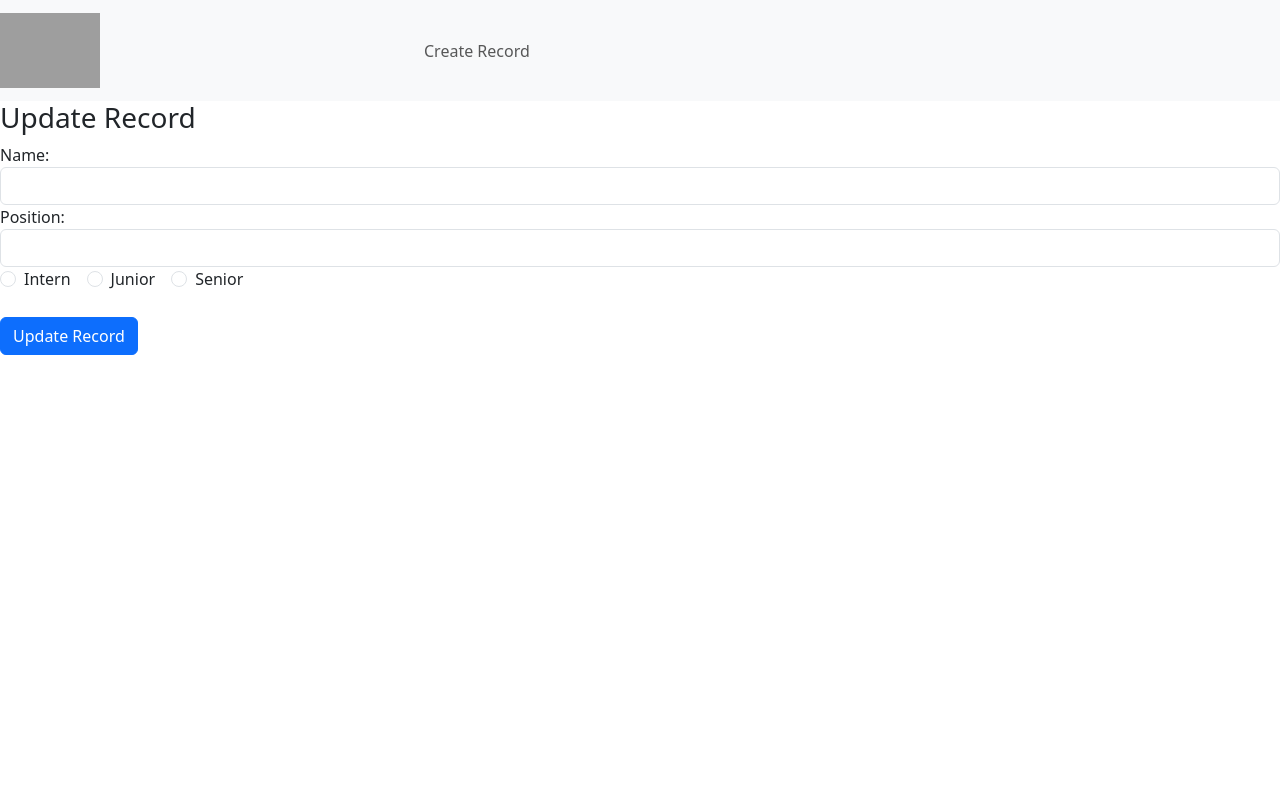
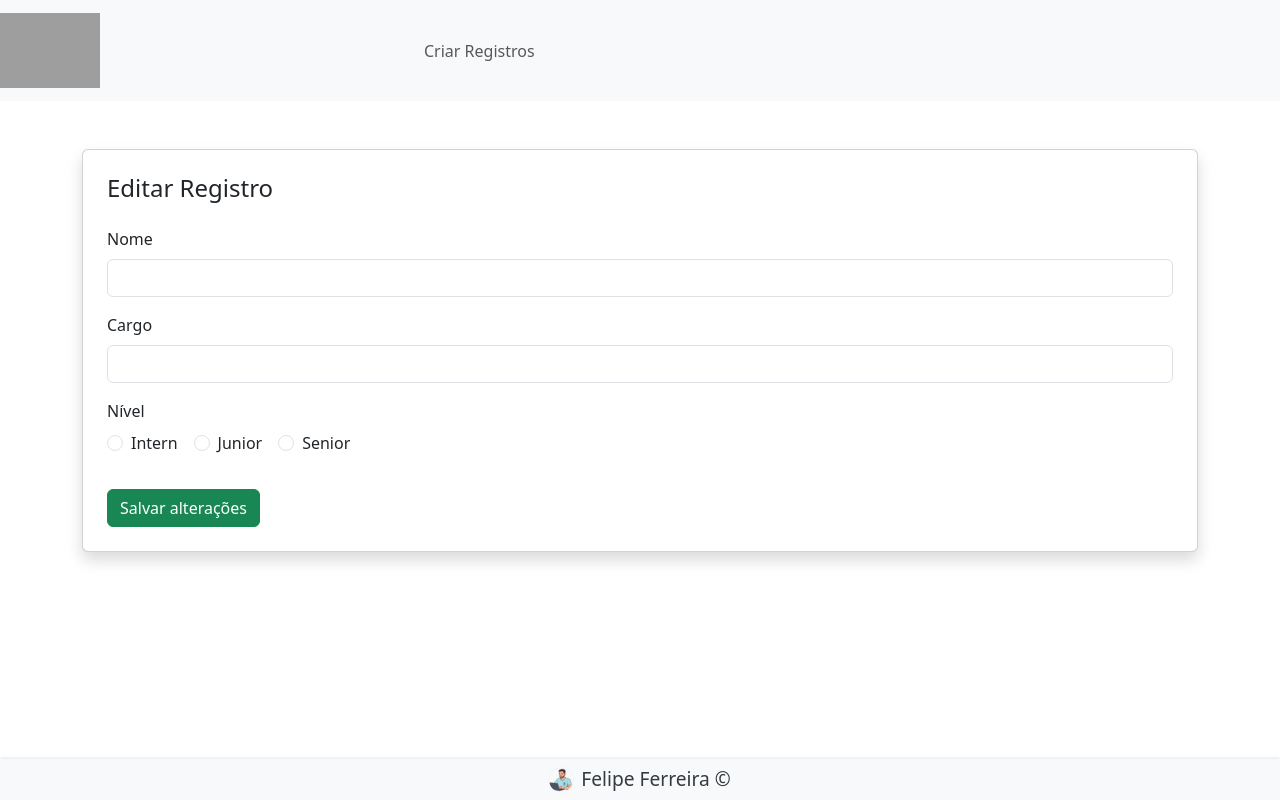
Before and after one commit to FelipeGalway/Full-Stack-MERN, a React (Create React App) app in the folder frontend/: page /edit/1 in a window 1280 px wide. Built offline with nearby package versions, Linux system fonts and the light colour scheme; no server answers; grey boxes are pictures that could not be loaded.

Commit message:
Alterações no front-end

```diff
--- a/frontend/public/index.html
+++ b/frontend/public/index.html
@@ -1,14 +1,15 @@
 <!DOCTYPE html>
 <html lang="en">
+
 <head>
   <meta charset="utf-8" />
   <link rel="icon" href="%PUBLIC_URL%/favicon.ico" />
   <meta name="viewport" content="width=device-width, initial-scale=1" />
   <meta name="theme-color" content="#000000" />
-    <meta
-      name="description"
-      content="Web site created using create-react-app"
-    />
+  <meta name="description" content="Web site created using create-react-app" />
+
+  <link href="https://cdn.jsdelivr.net/npm/bootstrap@5.3.2/dist/css/bootstrap.min.css" rel="stylesheet">
+
   <link rel="apple-touch-icon" href="%PUBLIC_URL%/logo192.png" />
   <!--
       manifest.json provides metadata used when your web app is installed on a
@@ -26,6 +27,7 @@
     -->
   <title>React App</title>
 </head>
+
 <body>
   <noscript>You need to enable JavaScript to run this app.</noscript>
   <div id="root"></div>
@@ -40,4 +42,5 @@
       To create a production bundle, use `npm run build` or `yarn build`.
     -->
 </body>
+
 </html>
--- a/frontend/src/App.js
+++ b/frontend/src/App.js
@@ -4,16 +4,18 @@ import Navbar from "./components/navbar";
 import RecordList from "./components/recordList";
 import Edit from "./components/edit";
 import Create from "./components/create";
+import Footer from "./components/footer";
 
 const App = () => {
   return (
-        <div>
+    <div style={{ paddingBottom: "60px" }}>
       <Navbar />
       <Routes>
         <Route exact path="/" element={<RecordList />} />
         <Route path="/edit/:id" element={<Edit />} />
         <Route path="/create" element={<Create />} />
       </Routes>
+      <Footer />
     </div>
   );
 };
--- a/frontend/src/components/create.js
+++ b/frontend/src/components/create.js
@@ -8,107 +8,90 @@ export default function Create() {
     level: "",
   });
   const navigate = useNavigate();
+
   function updateForm(value) {
-        return setForm((prev) => {
-            return { ...prev, ...value };
-        });
+    return setForm((prev) => ({ ...prev, ...value }));
   }
+
   async function onSubmit(e) {
     e.preventDefault();
 
     if (!form.name || !form.position || !form.level) {
-            window.alert("Por favor, preencha todos os campos antes de enviar.");
+      alert("Todos os campos são obrigatórios.");
       return;
     }
 
     const newPerson = { ...form };
+
     await fetch("http://localhost:5050/record", {
       method: "POST",
-            headers: {
-                "Content-Type": "application/json",
-            },
+      headers: { "Content-Type": "application/json" },
       body: JSON.stringify(newPerson),
-        })
-            .catch(error => {
+    }).catch((error) => {
       window.alert(error);
       return;
     });
+
     setForm({ name: "", position: "", level: "" });
     navigate("/");
   }
+
   return (
-        <div>
-            <h3>Create New Record</h3>
+    <div className="container mt-5">
+      <div className="card shadow p-4">
+        <h4 className="mb-4">Criar novo registro</h4>
         <form onSubmit={onSubmit}>
-                <div className="form-group">
-                    <label htmlFor="name">Name</label>
+          <div className="mb-3">
+            <label htmlFor="name" className="form-label">Nome</label>
             <input
               type="text"
               className="form-control"
               id="name"
               value={form.name}
               onChange={(e) => updateForm({ name: e.target.value })}
+              placeholder="Ex: João da Silva"
+              required
             />
           </div>
-                <div className="form-group">
-                    <label htmlFor="position">Position</label>
+
+          <div className="mb-3">
+            <label htmlFor="position" className="form-label">Cargo</label>
             <input
               type="text"
               className="form-control"
               id="position"
               value={form.position}
               onChange={(e) => updateForm({ position: e.target.value })}
+              placeholder="Ex: Desenvolvedor"
+              required
             />
           </div>
-                <div className="form-group">
-                    <div className="form-check form-check-inline">
+
+          <div className="mb-3">
+            <label className="form-label">Nível</label>
+            <div className="d-flex gap-3">
+              {["Intern", "Junior", "Senior"].map((lvl) => (
+                <div className="form-check" key={lvl}>
                   <input
                     className="form-check-input"
                     type="radio"
-                            name="positionOptions"
-                            id="positionIntern"
-                            value="Intern"
-                            checked={form.level === "Intern"}
+                    name="level"
+                    id={`level-${lvl}`}
+                    value={lvl}
+                    checked={form.level === lvl}
                     onChange={(e) => updateForm({ level: e.target.value })}
                   />
-                        <label htmlFor="positionIntern"
-                            className="form-check-label">Intern</label>
+                  <label className="form-check-label" htmlFor={`level-${lvl}`}>
+                    {lvl}
+                  </label>
                 </div>
-                    <div className="form-check form-check-inline">
-                        <input
-                            className="form-check-input"
-                            type="radio"
-                            name="positionOptions"
-                            id="positionJunior"
-                            value="Junior"
-                            checked={form.level === "Junior"}
-                            onChange={(e) => updateForm({ level: e.target.value })}
-                        />
-                        <label htmlFor="positionJunior"
-                            className="form-check-label">Junior</label>
-                    </div>
-                    <div className="form-check form-check-inline">
-                        <input
-                            className="form-check-input"
-                            type="radio"
-                            name="positionOptions"
-                            id="positionSenior"
-                            value="Senior"
-                            checked={form.level === "Senior"}
-                            onChange={(e) => updateForm({ level: e.target.value })}
-                        />
-                        <label htmlFor="positionSenior"
-                            className="form-check-label">Senior</label>
+              ))}
             </div>
           </div>
-                <div className="form-group">
-                    <input
-                        type="submit"
-                        value="Create person"
-                        className="btn btn-primary"
-                    />
+
+          <button type="submit" className="btn btn-primary mt-3">Salvar</button>
+        </form>
       </div>
-            </form>
     </div>
   );
 }
--- a/frontend/src/components/edit.js
+++ b/frontend/src/components/edit.js
@@ -6,40 +6,48 @@ export default function Edit() {
         name: "",
         position: "",
         level: "",
-        records: [],
     });
+
     const params = useParams();
     const navigate = useNavigate();
+
     useEffect(() => {
         async function fetchData() {
             const id = params.id.toString();
-            const response = await fetch(`http://localhost:5050/record/$
-{params.id.toString()}`);
+            const response = await fetch(`http://localhost:5050/record/${id}`);
+
             if (!response.ok) {
-                const message = `An error has occurred: ${response.statusText}`;
-                window.alert(message);
-                return;
-            }
-            const record = await response.json();
-            if (!record) {
-                window.alert(`Record with id ${id} not found`);
+                alert(`Erro ao buscar o registro: ${response.statusText}`);
                 navigate("/");
                 return;
             }
+
+            const record = await response.json();
+            if (!record) {
+                alert(`Registro com ID ${id} não encontrado.`);
+                navigate("/");
+                return;
+            }
+
             setForm(record);
         }
+
         fetchData();
-        return;
     }, [params.id, navigate]);
 
     function updateForm(value) {
-        return setForm((prev) => {
-            return { ...prev, ...value };
-        });
+        return setForm((prev) => ({ ...prev, ...value }));
     }
+
     async function onSubmit(e) {
         e.preventDefault();
-        const editedPerson = {
+
+        if (!form.name || !form.position || !form.level) {
+            alert("Todos os campos são obrigatórios.");
+            return;
+        }
+
+        const editedRecord = {
             name: form.name,
             position: form.position,
             level: form.level,
@@ -47,87 +55,67 @@ export default function Edit() {
 
         await fetch(`http://localhost:5050/record/${params.id}`, {
             method: "PATCH",
-            body: JSON.stringify(editedPerson),
-            headers: {
-                'Content-Type': 'application/json'
-            },
+            headers: { "Content-Type": "application/json" },
+            body: JSON.stringify(editedRecord),
         });
+
         navigate("/");
     }
-        return(
-            <div>
-                <h3>Update Record</h3>
+
+    return (
+        <div className="container mt-5">
+            <div className="card shadow p-4">
+                <h4 className="mb-4">Editar Registro</h4>
                 <form onSubmit={onSubmit}>
-                    <div className="form-group">
-                        <label htmlFor="name">Name: </label>
+                    <div className="mb-3">
+                        <label htmlFor="name" className="form-label">Nome</label>
                         <input
                             type="text"
                             className="form-control"
                             id="name"
                             value={form.name}
                             onChange={(e) => updateForm({ name: e.target.value })}
+                            required
                         />
                     </div>
-                    <div className="form-group">
-                        <label htmlFor="position">Position: </label>
+
+                    <div className="mb-3">
+                        <label htmlFor="position" className="form-label">Cargo</label>
                         <input
                             type="text"
                             className="form-control"
                             id="position"
                             value={form.position}
                             onChange={(e) => updateForm({ position: e.target.value })}
+                            required
                         />
                     </div>
-                    <div className="form-group">
-                        <div className="form-check form-check-inline">
+
+                    <div className="mb-3">
+                        <label className="form-label">Nível</label>
+                        <div className="d-flex gap-3">
+                            {["Intern", "Junior", "Senior"].map((lvl) => (
+                                <div className="form-check" key={lvl}>
                                     <input
                                         className="form-check-input"
                                         type="radio"
-                                name="positionOptions"
-                                id="positionIntern"
-                                value="Intern"
-                                checked={form.level === "Intern"}
+                                        name="level"
+                                        id={`edit-level-${lvl}`}
+                                        value={lvl}
+                                        checked={form.level === lvl}
                                         onChange={(e) => updateForm({ level: e.target.value })}
                                     />
-                            <label htmlFor="positionIntern"
-                                className="form-check-label">Intern</label>
+                                    <label className="form-check-label" htmlFor={`edit-level-${lvl}`}>
+                                        {lvl}
+                                    </label>
                                 </div>
-                        <div className="form-check form-check-inline">
-                            <input
-                                className="form-check-input"
-                                type="radio"
-                                name="positionOptions"
-                                id="positionJunior"
-                                value="Junior"
-                                checked={form.level === "Junior"}
-                                onChange={(e) => updateForm({ level: e.target.value })}
-                            />
-                            <label htmlFor="positionJunior"
-                                className="form-check-label">Junior</label>
-                        </div>
-                        <div className="form-check form-check-inline">
-                            <input
-                                className="form-check-input"
-                                type="radio"
-                                name="positionOptions"
-                                id="positionSenior"
-                                value="Senior"
-                                checked={form.level === "Senior"}
-                                onChange={(e) => updateForm({ level: e.target.value })}
-                            />
-                            <label htmlFor="positionSenior"
-                                className="form-check-label">Senior</label>
+                            ))}
                         </div>
                     </div>
-                    <br />
-                    <div className="form-group">
-                        <input
-                            type="submit"
-                            value="Update Record"
-                            className="btn btn-primary"
-                        />
+
+                    <button type="submit" className="btn btn-success mt-3">Salvar alterações</button>
+                </form>
             </div>
-                </form>
         </div>
     );
 }
--- /dev/null
+++ b/frontend/src/components/footer.css
@@ -0,0 +1,28 @@
+footer {
+  background-color: #f8f9fa;
+  color: #343a40;
+  text-align: center;
+  width: 100%;
+  padding: 6px 12px;
+  font-size: 1.2rem;
+  position: fixed;
+  bottom: 0;
+  left: 0;
+  z-index: 999;
+  box-shadow: 0 -1px 3px rgba(0, 0, 0, 0.1);
+}
+
+.footer-content {
+  display: flex;
+  align-items: center;
+  justify-content: center;
+  gap: 8px;
+}
+
+.avatar {
+  width: 24px;
+  height: 24px;
+  border-radius: 50%;
+  object-fit: cover;
+  box-shadow: 0 0 2px #0001;
+}
--- /dev/null
+++ b/frontend/src/components/footer.js
@@ -0,0 +1,13 @@
+import React from "react";
+import "./footer.css";
+
+export default function Footer() {
+  return (
+    <footer>
+      <div className="footer-content">
+        <img src="/img/Avatar.png" alt="Avatar" className="avatar" />
+        <span>Felipe Ferreira &copy;</span>
+      </div>
+    </footer>
+  );
+}
--- a/frontend/src/components/navbar.js
+++ b/frontend/src/components/navbar.js
@@ -26,7 +26,7 @@ A05D5C6B7623EE37/4B45D0EC-3482-4759-82DA37D8EA07D229/webimage-8A27671A-8A53-45DC
                     <ul className="navbar-nav ml-auto">
                         <li className="nav-item">
                             <NavLink className="nav-link" to="/create">
-                                Create Record
+                                Criar Registros
                             </NavLink>
                         </li>
                     </ul>
--- a/frontend/src/components/recordList.js
+++ b/frontend/src/components/recordList.js
@@ -1,71 +1,95 @@
 import React, { useEffect, useState } from "react";
 import { Link } from "react-router-dom";
 
-const Record = (props) => (
+const Record = ({ record, deleteRecord }) => (
     <tr>
-        <td>{props.record.name}</td>
-        <td>{props.record.position}</td>
-        <td>{props.record.level}</td>
+        <td>{record.name}</td>
+        <td>{record.position}</td>
         <td>
-            <Link className="btn btn-link" to={`/edit/${props.record._id}`}>Edit</Link> |
-            <button className="btn btn-link"
-                onClick={() => {
-                    props.deleteRecord(props.record._id);
-                }}
-            >
-                Delete
+            <span className={`badge bg-${getLevelColor(record.level)}`}>
+                {record.level}
+            </span>
+        </td>
+        <td>
+            <Link className="btn btn-sm btn-outline-primary me-2" to={`/edit/${record._id}`}>
+                Editar
+            </Link>
+            <button className="btn btn-sm btn-outline-danger" onClick={() => deleteRecord(record._id)}>
+                Excluir
             </button>
         </td>
     </tr>
 );
+
+function getLevelColor(level) {
+    switch (level) {
+        case "Intern":
+            return "secondary";
+        case "Junior":
+            return "info";
+        case "Senior":
+            return "success";
+        default:
+            return "light";
+    }
+}
+
 export default function RecordList() {
     const [records, setRecords] = useState([]);
+
     useEffect(() => {
         async function getRecords() {
             const response = await fetch(`http://localhost:5050/record/`);
             if (!response.ok) {
-                const message = `An error occurred: ${response.statusText}`;
-                window.alert(message);
+                window.alert("Erro ao buscar registros.");
                 return;
             }
-            const records = await response.json();
-            setRecords(records);
+            const data = await response.json();
+            setRecords(data);
         }
+
         getRecords();
-        return;
-    }, [records.length]);
+    }, []);
+
     async function deleteRecord(id) {
         await fetch(`http://localhost:5050/record/${id}`, {
-            method: "DELETE"
+            method: "DELETE",
         });
-        const newRecords = records.filter((el) => el._id !== id);
-        setRecords(newRecords);
+        setRecords(records.filter((record) => record._id !== id));
     }
-    function recordList() {
-        return records.map((record) => {
+
     return (
+        <div className="container mt-5">
+            <h3 className="mb-4">Lista de Registros</h3>
+            <div className="card shadow p-3">
+                <table className="table table-hover">
+                    <thead className="table-light">
+                        <tr>
+                            <th>Nome</th>
+                            <th>Cargo</th>
+                            <th>Nível</th>
+                            <th>Ações</th>
+                        </tr>
+                    </thead>
+                    <tbody>
+                        {records.length > 0 ? (
+                            records.map((record) => (
                                 <Record
                                     record={record}
-                    deleteRecord={() => deleteRecord(record._id)}
+                                    deleteRecord={deleteRecord}
                                     key={record._id}
                                 />
-            );
-        });
-    }
-    return (
-        <div>
-            <h3>Record List</h3>
-            <table className="table table-striped" style={{ marginTop: 20 }}>
-                <thead>
+                            ))
+                        ) : (
                             <tr>
-                        <th>Name</th>
-                        <th>Position</th>
-                        <th>Level</th>
-                        <th>Action</th>
+                                <td colSpan="4" className="text-center">
+                                    Nenhum registro encontrado.
+                                </td>
                             </tr>
-                </thead>
-                <tbody>{recordList()}</tbody>
+                        )}
+                    </tbody>
                 </table>
+            </div>
         </div>
     );
 }
```
Also changed, not shown: frontend/public/img/Avatar.png (added). Lines whose indentation alone changed are shown as unchanged.
